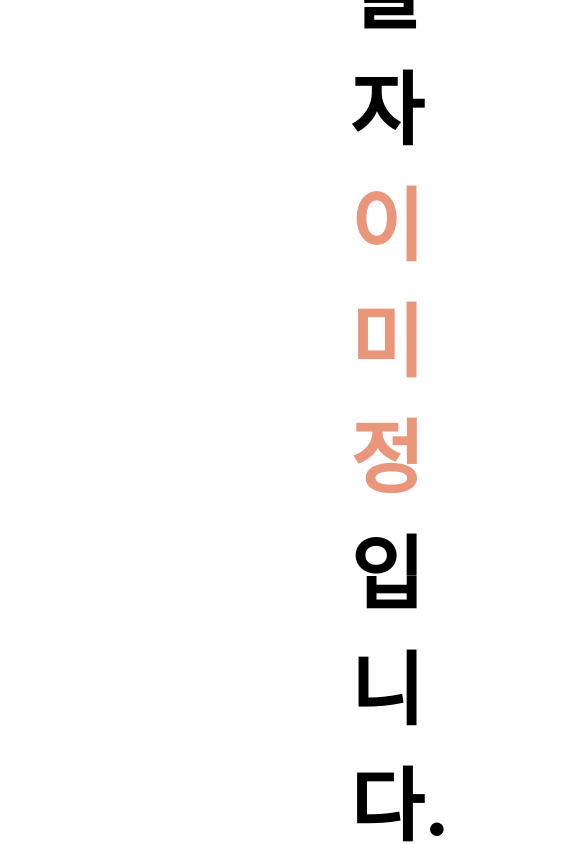
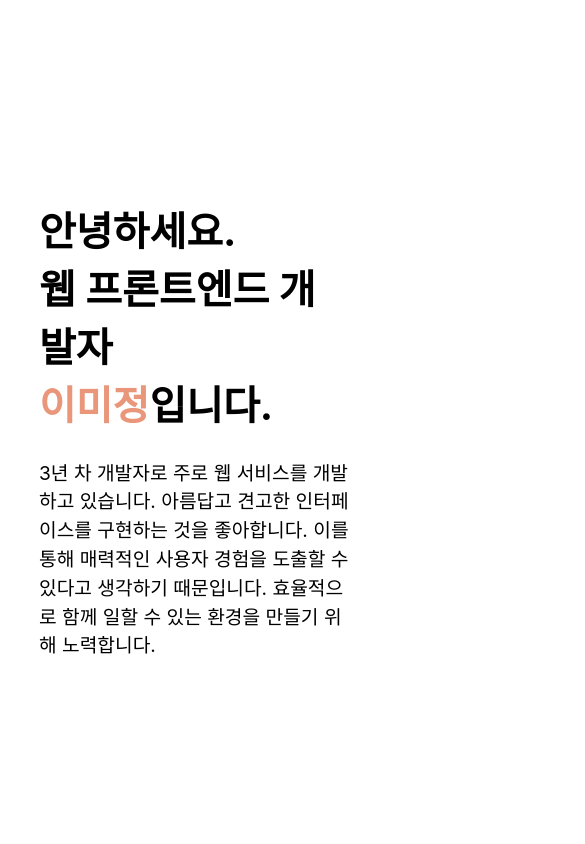
Before and after one commit to lmjing/resume, a React (Create React App) app: page / in a window 390 px wide. Shown: the top 844 px of the page, 585 px wide, since content can reach past the window. Built offline with nearby package versions, Linux system fonts and the light colour scheme.

Commit message:
반응형 미디어쿼리 및 flex css 적용

```diff
--- a/src/App.scss
+++ b/src/App.scss
@@ -1,10 +1,30 @@
+@import "assets/_utils.scss";
+
 main {
   padding-bottom: 100px;
-  padding-left: 350px;
-  padding-right: 350px;
+  @include desktop {
+    padding-left: 20%;
+    padding-right: 20%;
+  }
+  @include tablet {
+    padding-left: 15%;
+    padding-right: 15%;
+  }
+  @include mobile {
+    padding-left: 10%;
+    padding-right: 10%;
+  }
 
   h1 {
-    font-size: 5rem;
+    @include desktop {
+      font-size: 5rem;
+    }
+    @include tablet {
+      font-size: 3.5rem;
+    }
+    @include mobile {
+      font-size: 2.5rem;
+    }
     text-align: left;
   }
 
@@ -72,7 +92,15 @@ main {
     }
 
     .introduce {
-      font-size: 1.75rem;
+      @include desktop {
+        font-size: 1.75rem;
+      }
+      @include tablet {
+        font-size: 1.5rem;
+      }
+      @include mobile {
+        font-size: 1.2rem;
+      }
       line-height: 1.5em;
     }
   }
@@ -80,12 +108,20 @@ main {
   #work-experience {
     article {
       display: flex;
+      flex-wrap: wrap;
 
       header {
-        width: 35%;
+        flex: 2;
+        @include mobile {
+          flex-basis: 100%;
+        }
       }
+
       .content {
-        width: 65%;
+        flex: 3;
+        @include mobile {
+          flex-basis: 100%;
+        }
       }
     }
   }
@@ -96,6 +132,7 @@ main {
         .title {
           font-weight: bold;
         }
+
         .date {
           margin-left: 10px;
           font-size: 0.85em;
--- /dev/null
+++ b/src/assets/_utils.scss
@@ -0,0 +1,24 @@
+/*반응형 화면 크기*/
+$mobile: 767px;
+$tablet: 1023px;
+$desktop: 1024px; /*반응형, 브라우저 크기가 767px 이하일때*/
+
+@mixin mobile {
+  @media (max-width: $mobile) {
+    @content;
+  }
+}
+
+/*반응형, 브라우저 크기가 768이상, 1023px 이하일때*/
+@mixin tablet {
+  @media (min-width: $mobile+1) and (max-width: $tablet) {
+    @content;
+  }
+}
+
+/*반응형, 브라우저 크기가 1024px 이상일때*/
+@mixin desktop {
+  @media (min-width: $desktop) {
+    @content;
+  }
+}
```
